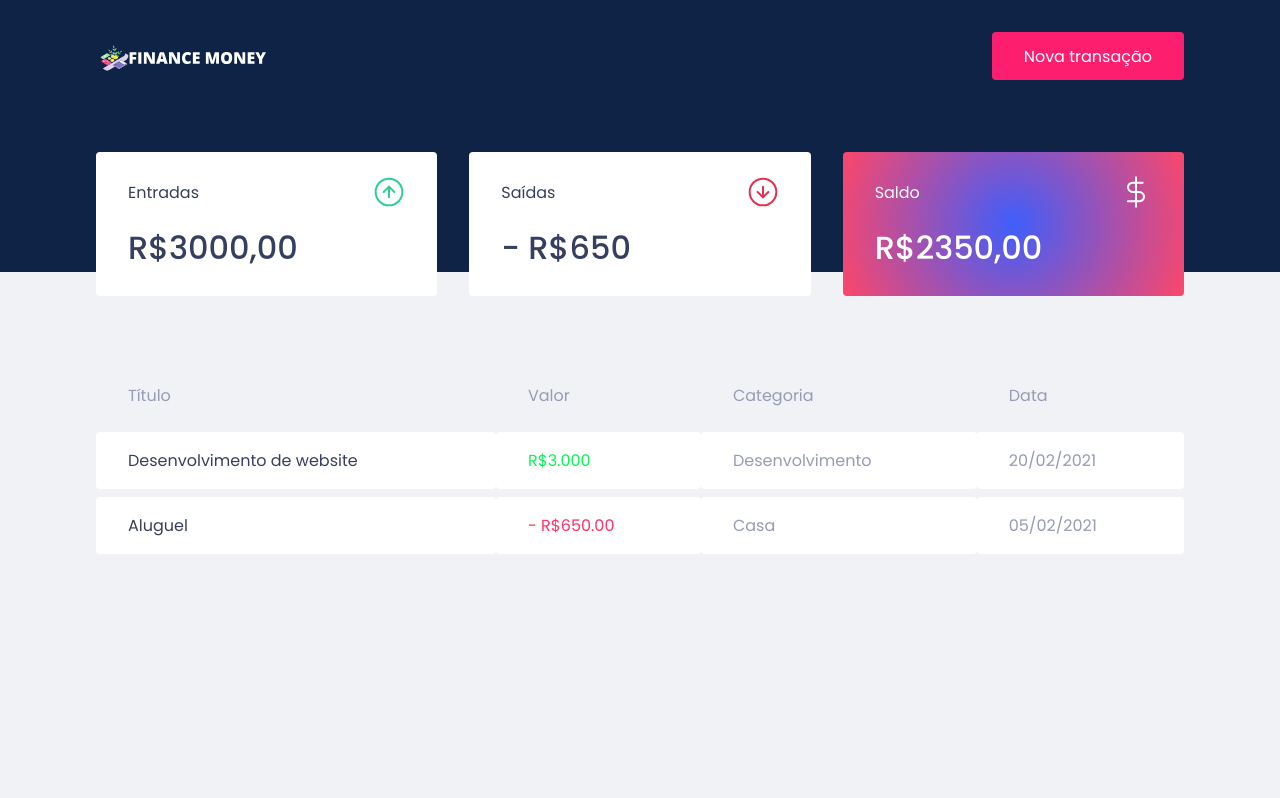
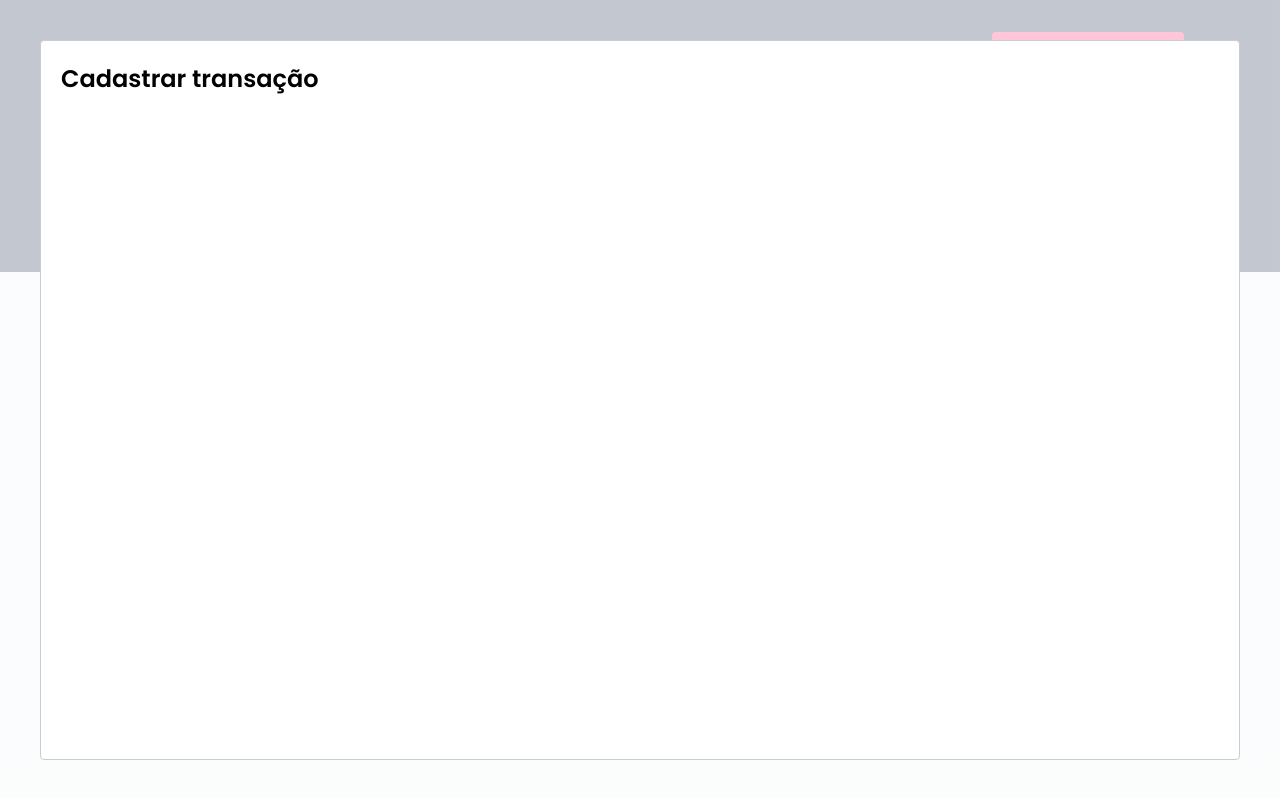
Before and after one commit to alangeek/Finance_Money_React_Typescript, a React (Create React App) app: page / in a window 1280 px wide. Both pictures are taken after a click on the button "Nova transação". Built offline with nearby package versions, Linux system fonts and the light colour scheme; no server answers; what miragejs would draw is missing.

Commit message:
Config Modal

```diff
--- a/package.json
+++ b/package.json
@@ -7,6 +7,7 @@
     "miragejs": "^0.1.41",
     "react": "^17.0.1",
     "react-dom": "^17.0.1",
+    "react-modal": "^3.12.1",
     "react-scripts": "4.0.3",
     "styled-components": "^5.2.1",
     "web-vitals": "^1.0.1"
@@ -19,6 +20,7 @@
     "@types/node": "^12.0.0",
     "@types/react": "^17.0.0",
     "@types/react-dom": "^17.0.0",
+    "@types/react-modal": "^3.12.0",
     "@types/styled-components": "^5.1.9",
     "typescript": "^4.1.2"
   },
--- a/src/App.tsx
+++ b/src/App.tsx
@@ -1,12 +1,36 @@
+import { useState } from 'react';
+import Modal from 'react-modal';
 import { Dashboard } from './components/Dashboard';
 import { Header } from './components/Header';
+
 import { GlobalStyle } from './styles/global';
 
+Modal.setAppElement('#root')
+
 export function App() {
+  const [isNewTransactionModalOpen, setIsNewTransactionModalOpen] = useState(false);
+
+  function handleOpenNewTransationModal() {
+    setIsNewTransactionModalOpen(true);
+  }
+
+  function handleCloseTransationModal() {
+    setIsNewTransactionModalOpen(false);
+  }
+
   return (
     <>
-      <Header />
+      <Header onOpenNewTransationModal={handleOpenNewTransationModal} />
+
       <Dashboard />
+
+      <Modal
+        isOpen={isNewTransactionModalOpen}
+        onRequestClose={handleCloseTransationModal}
+      >
+        <h2>Cadastrar transação</h2>
+      </Modal>
+
       <GlobalStyle />
     </>
   );
--- a/src/components/Header/index.tsx
+++ b/src/components/Header/index.tsx
@@ -1,12 +1,17 @@
 import logoImg from '../../assets/logo.svg';
+
 import { Container, Content } from './styles';
 
-export function Header() {
+interface HeaderProps {
+  onOpenNewTransationModal: () => void;
+}
+
+export function Header({ onOpenNewTransationModal }: HeaderProps) {
   return (
     <Container>
       <Content>
         <img src={logoImg} alt="Finance Money" />
-        <button type="button">
+        <button type="button" onClick={onOpenNewTransationModal}>
           Nova transação
         </button>
       </Content>
```
Also changed, not shown: 1 other file (tests, documents, lock files or other folders).
